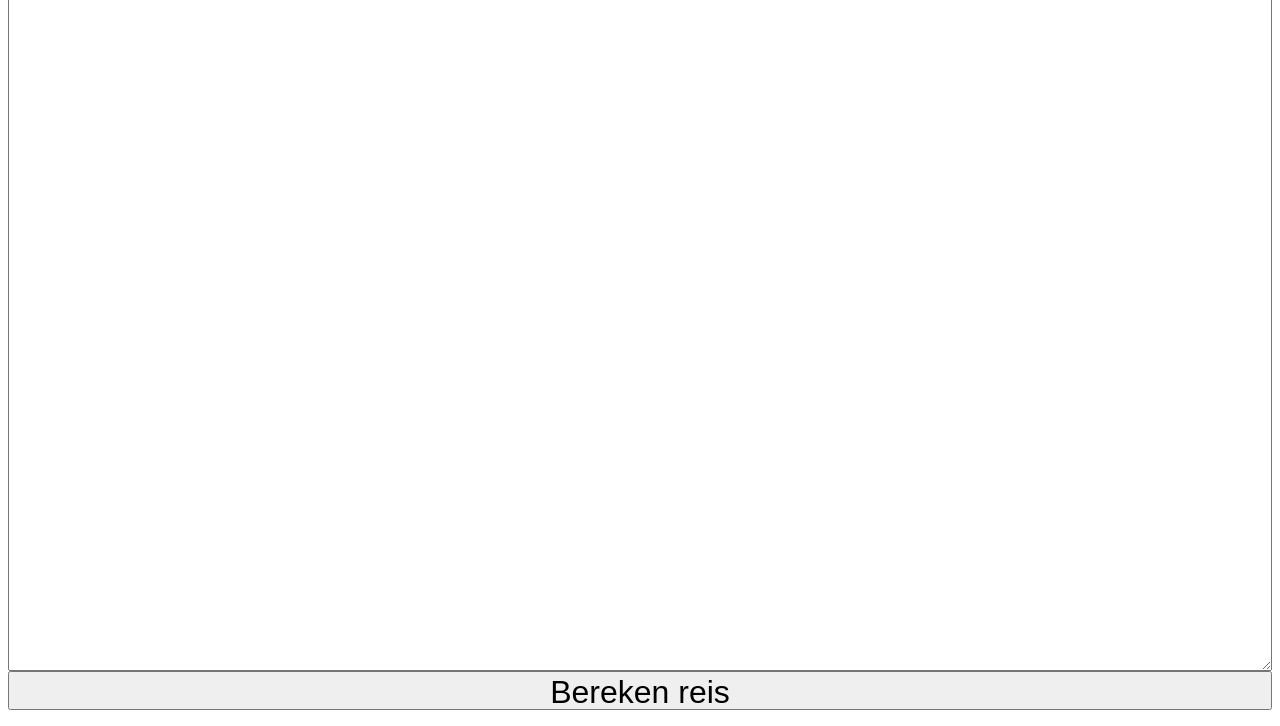
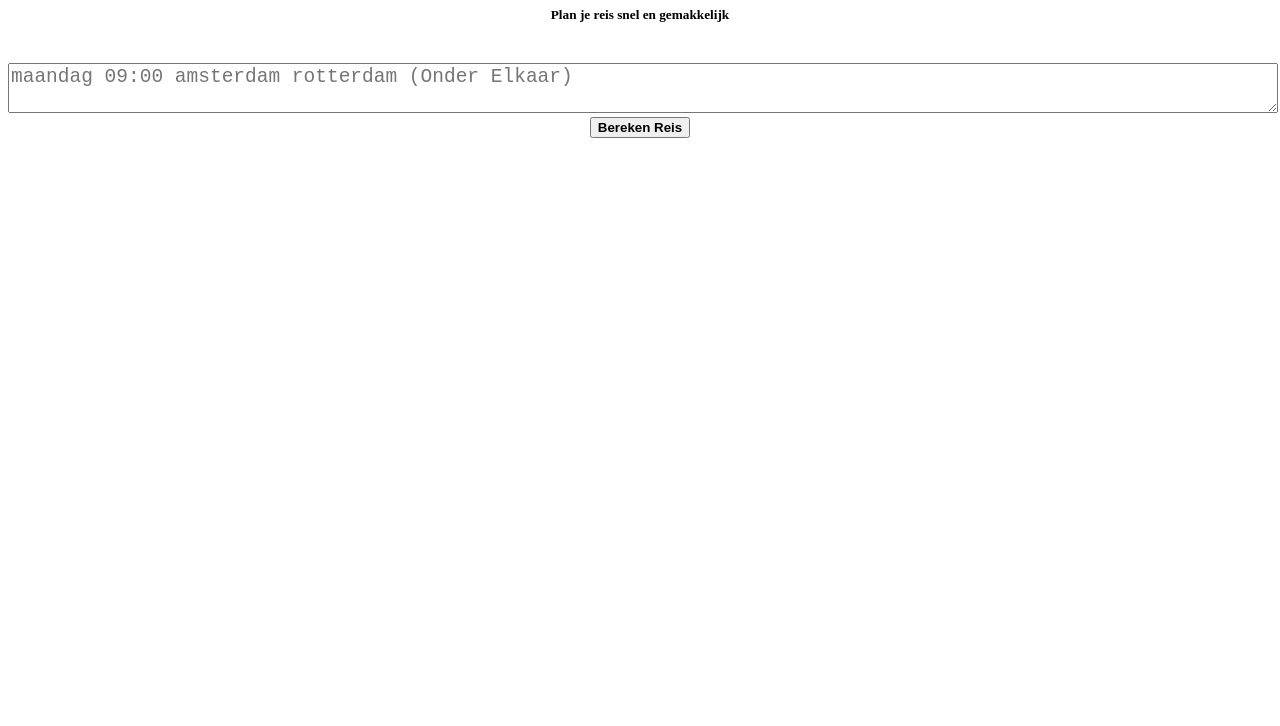
Before and after one commit to arte921/multiplanner, a website: page website/index.html in a window 1280 px wide. Shown: the part 82-808 px from the top of the page. Drawn offline with nearby package versions, Linux system fonts and the light colour scheme.

Commit message:
Update index.html

```diff
--- a/website/index.html
+++ b/website/index.html
@@ -1,12 +1,52 @@
+<!DOCTYPE html>
+<html lang="en">
+  <head>
+    <!-- Required meta tags -->
+    <meta charset="utf-8">
+    <meta name="viewport" content="width=device-width, initial-scale=1, shrink-to-fit=no">
+    <title>Multiplanner</title>
+
+    <link rel="stylesheet" href="invoer.css">
+    <link rel="stylesheet" href="https://use.fontawesome.com/releases/v5.6.3/css/all.css" integrity="sha384-UHRtZLI+pbxtHCWp1t77Bi1L4ZtiqrqD80Kn4Z8NTSRyMA2Fd33n5dQ8lWUE00s/" crossorigin="anonymous">
+
 <html>
-    <head>
-        <link rel="stylesheet" href="invoer.css">
-    </head>
-    <body>
-        <form action="http://localhost:8080">
-            <textarea name="route"></textarea>
-            <br>
-            <input type="submit" value="Bereken reis">
-        </form>
-    </body>
+<head>
+<body><br>
+  <center>
+<div class="container">
+    <div class="row">
+        <div class="route-container col-lg-4 col-md-6 col-sm-8 col-xs-12">
+             <div class="route-title text-center">
+             </div>
+            <div class="route-content">
+                <div class="route-header ">
+                    <h3><strong>Multiplanner</strong></h3>
+                    <h5>Plan je reis snel en gemakkelijk</h5>
+                </div><br>
+                <form action="http://localhost:8080">
+                <div class="route-body">
+                    <form role="form" action="" method="post" class="route-form">
+                        <div class="form-group ">
+                            <div class="pos-r">
+                                <textarea id="textarea" required type="textarea" name="route" placeholder="maandag 09:00 amsterdam rotterdam (Onder Elkaar)" class="textarea form-control"></textarea>
+                            </div>
+                        </div>
+
+                            <div class="form-group">
+                                <button type="submit" class="btn btn-primary form-control"><strong>Bereken Reis</strong></button>
+                        </div>
+
+                    </form>
+                </di    v> <!-- end  route-body -->
+            </di    v><!-- end  route-content -->
+            </div>  <!-- end  route-container -->
+
+        </div>
+    </div><!-- end container -->
+</center>
+
+<script src="https://code.jquery.com/jquery-3.3.1.slim.min.js" integrity="sha384-q8i/X+965DzO0rT7abK41JStQIAqVgRVzpbzo5smXKp4YfRvH+8abtTE1Pi6jizo" crossorigin="anonymous"></script>
+<script src="https://cdnjs.cloudflare.com/ajax/libs/popper.js/1.14.7/umd/popper.min.js" integrity="sha384-UO2eT0CpHqdSJQ6hJty5KVphtPhzWj9WO1clHTMGa3JDZwrnQq4sF86dIHNDz0W1" crossorigin="anonymous"></script>
+<s
+</body>
 </html>
```
